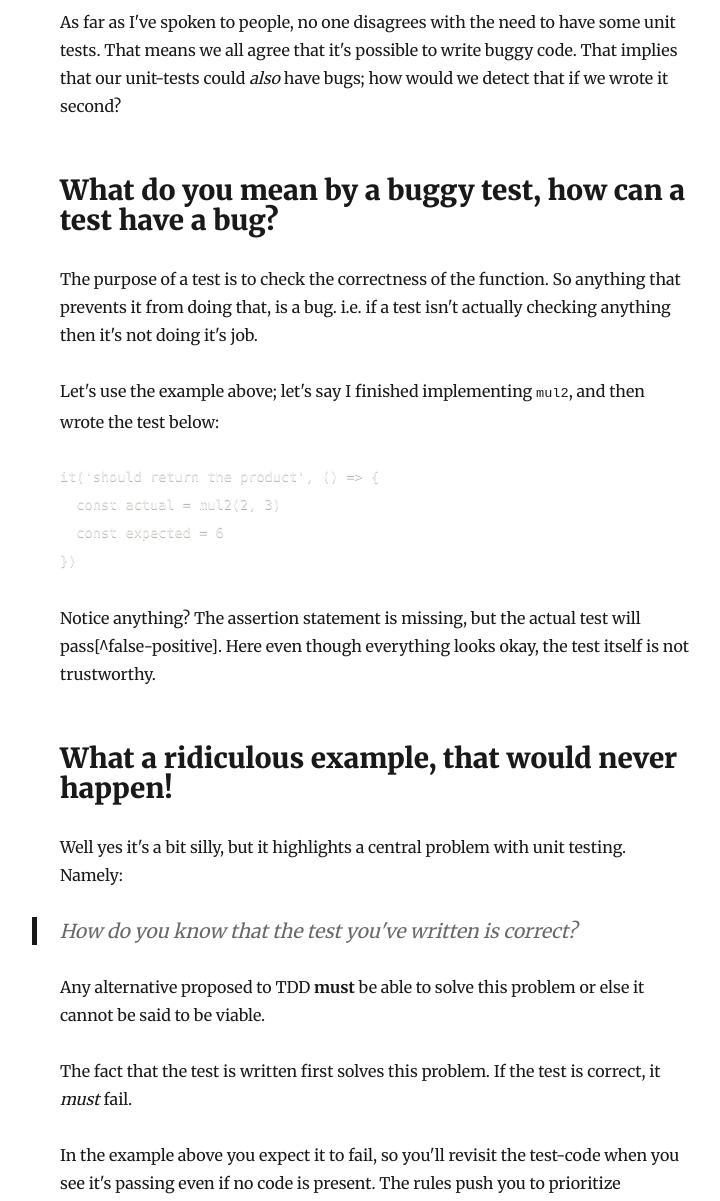
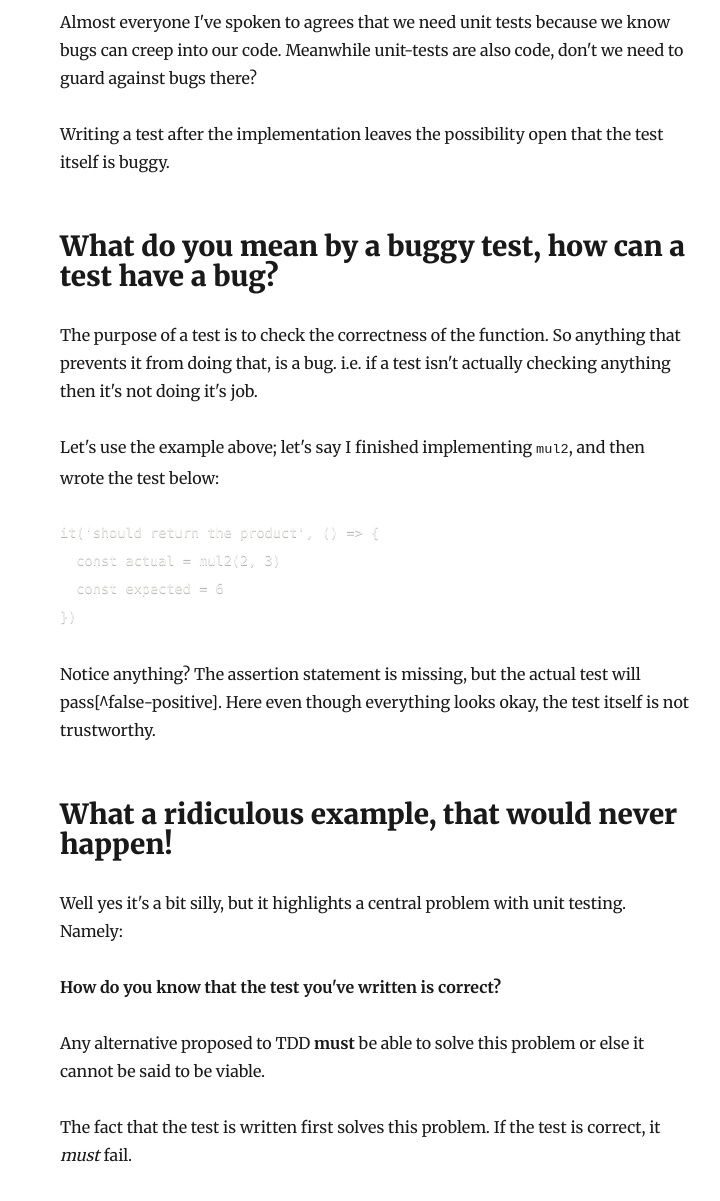
Before and after one commit to jLouzado/patchcording.com, a Gatsby site: page /2019-10-3-tdd-gimmick/ in a window 1280 px wide. Shown: the part 1720-2921 px from the top of the page, without its empty margins (265-985 px from the left). Built offline with nearby package versions, Linux system fonts and the light colour scheme; Gatsby itself is replaced by a stand-in of ours; some packages are replaced by stand-ins of ours; code samples lack their colours.

Commit message:
refactor(tdd): Clarify point about buggy tests if writing tests second

```diff
--- a/content/blog/2019-10-3-tdd-gimmick/index.md
+++ b/content/blog/2019-10-3-tdd-gimmick/index.md
@@ -32,7 +32,9 @@ So confidence (via code-coverage) is the whole game; you will see the above bene
 
 ## But I could just write the function and then the tests and get the same coverage
 
-As far as I've spoken to people, no one disagrees with the need to have some unit tests. That means we all agree that it's possible to write buggy code. That implies that our unit-tests could _also_ have bugs; how would we detect that if we wrote it second?
+Almost everyone I've spoken to agrees that we need unit tests because we know bugs can creep into our code. Meanwhile unit-tests are also code, don't we need to guard against bugs there?
+
+Writing a test after the implementation leaves the possibility open that the test itself is buggy.
 
 ## What do you mean by a buggy test, how can a test have a bug?
 
@@ -53,7 +55,7 @@ Notice anything? The assertion statement is missing, but the actual test will pa
 
 Well yes it's a bit silly, but it highlights a central problem with unit testing. Namely:
 
-> How do you know that the test you've written is correct?
+**How do you know that the test you've written is correct?**
 
 Any alternative proposed to TDD **must** be able to solve this problem or else it cannot be said to be viable.
 
```
